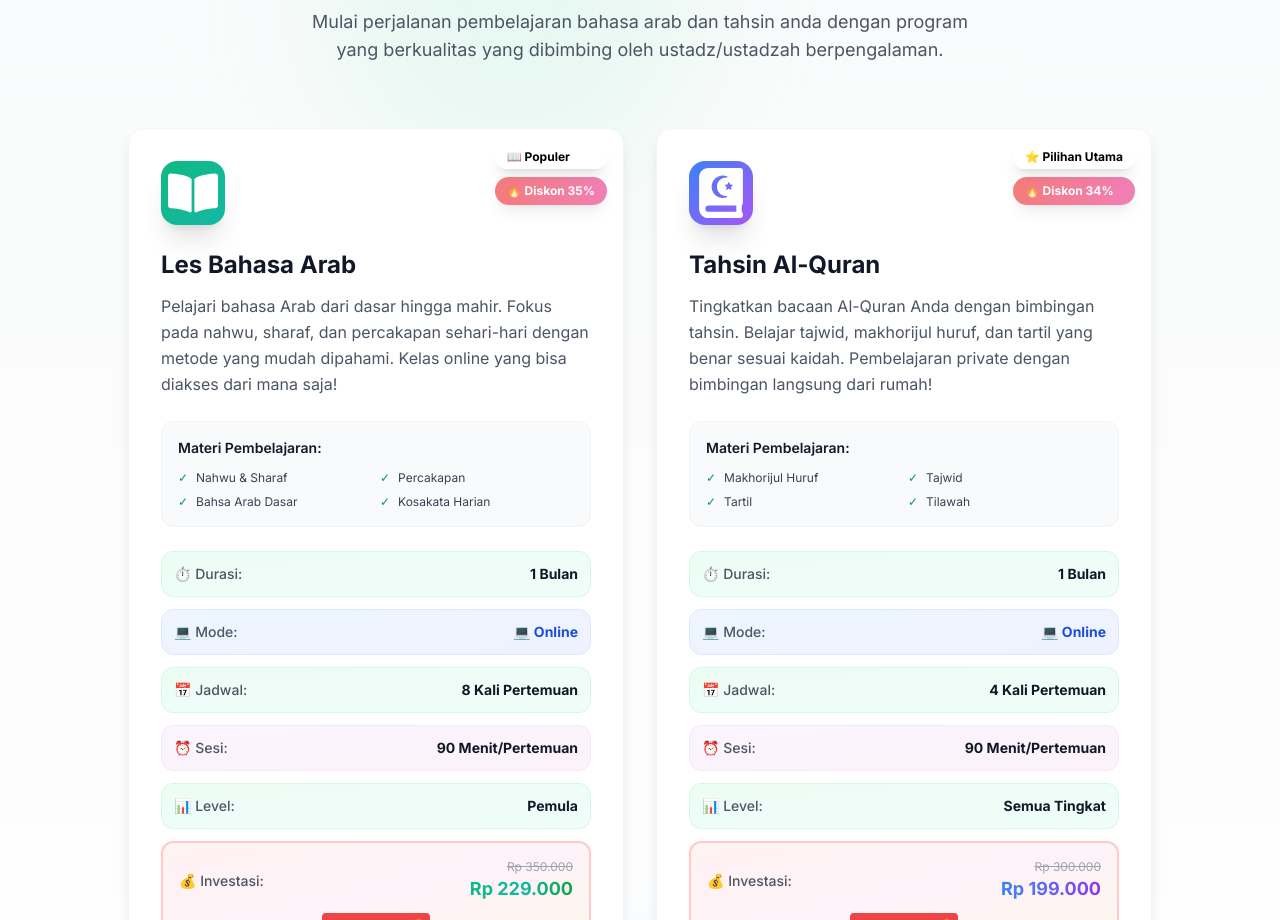
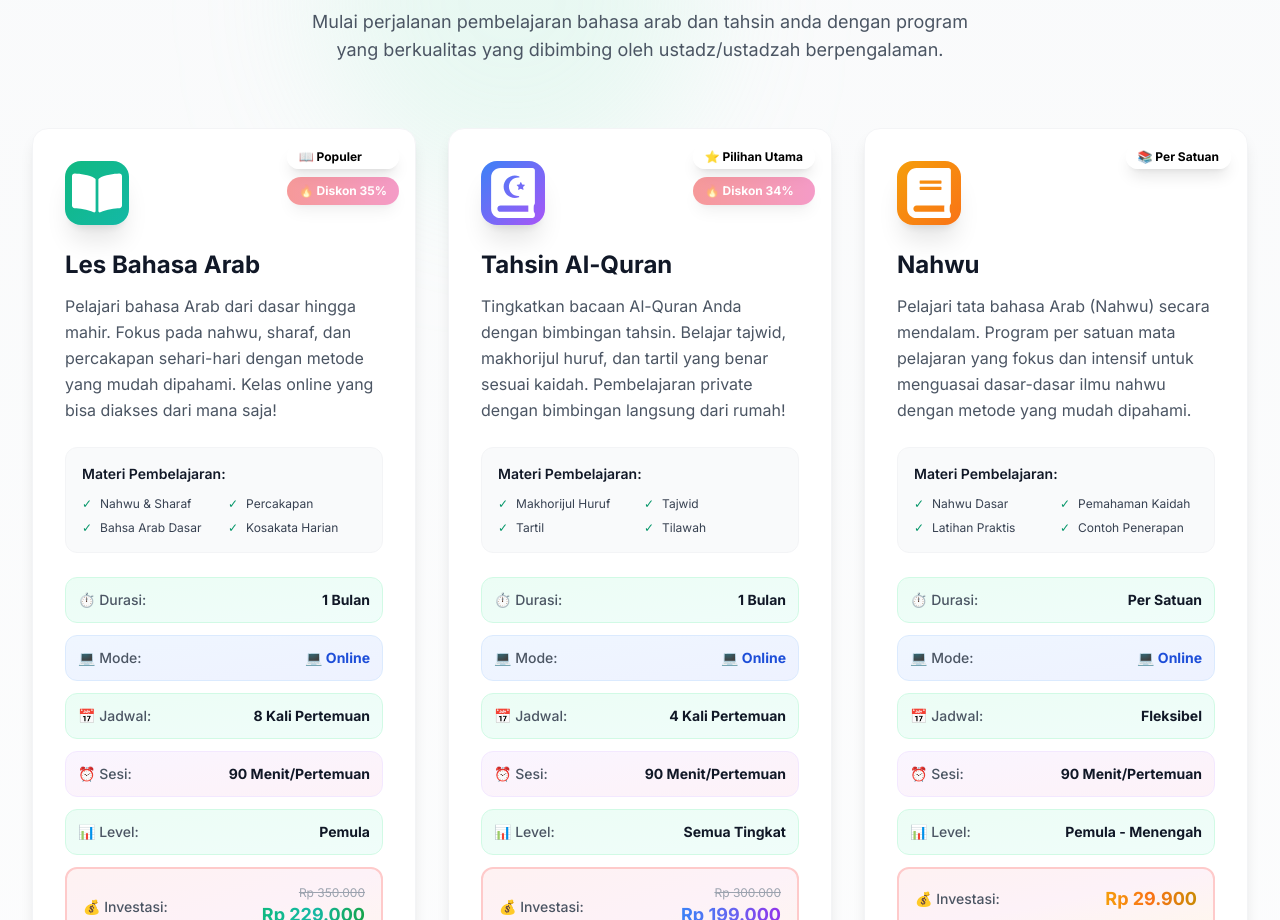
Before and after one commit to ekonugroho98/karaya, a Next.js app: page / in a window 1280 px wide. Shown: the part 1880-2800 px from the top of the page. Built offline with nearby package versions, Linux system fonts and the light colour scheme.

Commit message:
feat: tambah program Nahwu dan Sharaf per satuan dengan harga Rp 29.900

```diff
--- a/app/programs/page.tsx
+++ b/app/programs/page.tsx
@@ -1,4 +1,4 @@
-import { FaBookOpen, FaQuran } from 'react-icons/fa'
+import { FaBookOpen, FaQuran, FaGraduationCap, FaBook } from 'react-icons/fa'
 
 export default function ProgramsPage() {
   const programs = [
@@ -29,6 +29,34 @@ export default function ProgramsPage() {
       mode: '💻 Online',
       gradient: 'from-blue-500 to-indigo-600',
       modules: ['Makhorijul Huruf', 'Ahkamul Huruf', 'Tajwid Lengkap', 'Tartil & Mujawwad', 'Gharib & Musykilat', 'Adab Tilawah'],
+    },
+    {
+      icon: <FaBook size={60} />,
+      title: 'Nahwu',
+      description: 'Pelajari tata bahasa Arab (Nahwu) secara mendalam. Program per satuan mata pelajaran yang fokus dan intensif untuk menguasai dasar-dasar ilmu nahwu dengan metode yang mudah dipahami.',
+      duration: 'Per Satuan',
+      level: 'Pemula - Menengah',
+      originalPrice: null,
+      price: 'Rp 29.900',
+      discount: null,
+      schedule: 'Fleksibel',
+      mode: '💻 Online',
+      gradient: 'from-amber-500 to-orange-600',
+      modules: ['Nahwu Dasar', 'Pemahaman Kaidah', 'Latihan Praktis', 'Contoh Penerapan', 'Evaluasi Berkala', 'Tanya Jawab'],
+    },
+    {
+      icon: <FaGraduationCap size={60} />,
+      title: 'Sharaf',
+      description: 'Pelajari morfologi Arab (Sharaf) secara mendalam. Program per satuan mata pelajaran yang fokus dan intensif untuk menguasai dasar-dasar ilmu sharaf dengan metode yang mudah dipahami.',
+      duration: 'Per Satuan',
+      level: 'Pemula - Menengah',
+      originalPrice: null,
+      price: 'Rp 29.900',
+      discount: null,
+      schedule: 'Fleksibel',
+      mode: '💻 Online',
+      gradient: 'from-amber-500 to-orange-600',
+      modules: ['Sharaf Dasar', 'Pemahaman Kaidah', 'Latihan Praktis', 'Contoh Penerapan', 'Evaluasi Berkala', 'Tanya Jawab'],
     },
   ]
 
@@ -71,18 +99,28 @@ export default function ProgramsPage() {
       {/* Programs Grid */}
       <section className="py-16 bg-gray-50">
         <div className="max-w-6xl mx-auto px-4 sm:px-6 lg:px-8">
-          <div className="grid grid-cols-1 md:grid-cols-2 gap-8">
+          <div className="grid grid-cols-1 md:grid-cols-2 lg:grid-cols-3 gap-8">
             {programs.map((program, index) => (
               <div
                 key={index}
                 className="group relative bg-white rounded-2xl shadow-lg overflow-hidden hover:shadow-glow-lg transition-all duration-500 transform hover:-translate-y-2 border border-gray-100"
               >
                 {/* Discount Badge */}
+                {program.discount && (
                   <div className="absolute top-4 right-4 z-10">
                     <span className="inline-block px-3 py-1.5 bg-gradient-to-r from-red-500 to-pink-500 text-white rounded-full text-xs font-bold shadow-lg animate-pulse">
                       🔥 Diskon {program.discount}
                     </span>
                   </div>
+                )}
+                {/* Badge for per-satuan programs */}
+                {!program.discount && (
+                  <div className="absolute top-4 right-4 z-10">
+                    <span className="inline-block px-3 py-1.5 bg-gradient-to-r from-amber-500 to-orange-500 text-white rounded-full text-xs font-bold shadow-lg">
+                      📚 Per Satuan
+                    </span>
+                  </div>
+                )}
 
                 <div className="p-8">
                   {/* Icon with gradient background */}
@@ -118,17 +156,21 @@ export default function ProgramsPage() {
                       <div className="flex items-center justify-between mb-1">
                         <span className="text-gray-600 text-sm font-medium">💰 Investasi:</span>
                         <div className="flex flex-col items-end">
+                          {program.originalPrice && (
                             <span className="text-xs text-gray-400 line-through">{program.originalPrice}</span>
+                          )}
                           <span className={`font-bold text-lg bg-gradient-to-r ${program.gradient} bg-clip-text text-transparent`}>
                             {program.price}
                           </span>
                         </div>
                       </div>
+                      {program.discount && (
                         <div className="mt-2 text-center">
                           <span className="inline-block px-2 py-1 bg-red-500 text-white text-xs font-bold rounded">
                             HEMAT {program.discount} 🎉
                           </span>
                         </div>
+                      )}
                     </div>
                   </div>
 
--- a/components/Programs.tsx
+++ b/components/Programs.tsx
@@ -1,4 +1,4 @@
-import { FaBookOpen, FaQuran } from 'react-icons/fa'
+import { FaBookOpen, FaQuran, FaGraduationCap, FaBook } from 'react-icons/fa'
 
 export default function Programs() {
   const programs = [
@@ -36,6 +36,40 @@ export default function Programs() {
       badge: '⭐ Pilihan Utama',
       features: ['Makhorijul Huruf', 'Tajwid', 'Tartil', 'Tilawah'],
     },
+    {
+      icon: <FaBook size={50} />,
+      title: 'Nahwu',
+      description: 'Pelajari tata bahasa Arab (Nahwu) secara mendalam. Program per satuan mata pelajaran yang fokus dan intensif untuk menguasai dasar-dasar ilmu nahwu dengan metode yang mudah dipahami.',
+      duration: 'Per Satuan',
+      level: 'Pemula - Menengah',
+      originalPrice: null,
+      price: 'Rp 29.900',
+      discount: null,
+      schedule: 'Fleksibel',
+      mode: '💻 Online',
+      gradient: 'from-amber-500 via-orange-500 to-yellow-600',
+      bgGradient: 'from-amber-50 to-orange-50',
+      iconBg: 'bg-gradient-to-br from-amber-500 to-orange-500',
+      badge: '📚 Per Satuan',
+      features: ['Nahwu Dasar', 'Pemahaman Kaidah', 'Latihan Praktis', 'Contoh Penerapan'],
+    },
+    {
+      icon: <FaGraduationCap size={50} />,
+      title: 'Sharaf',
+      description: 'Pelajari morfologi Arab (Sharaf) secara mendalam. Program per satuan mata pelajaran yang fokus dan intensif untuk menguasai dasar-dasar ilmu sharaf dengan metode yang mudah dipahami.',
+      duration: 'Per Satuan',
+      level: 'Pemula - Menengah',
+      originalPrice: null,
+      price: 'Rp 29.900',
+      discount: null,
+      schedule: 'Fleksibel',
+      mode: '💻 Online',
+      gradient: 'from-amber-500 via-orange-500 to-yellow-600',
+      bgGradient: 'from-amber-50 to-orange-50',
+      iconBg: 'bg-gradient-to-br from-amber-500 to-orange-500',
+      badge: '📚 Per Satuan',
+      features: ['Sharaf Dasar', 'Pemahaman Kaidah', 'Latihan Praktis', 'Contoh Penerapan'],
+    },
   ]
 
   return (
@@ -57,7 +91,7 @@ export default function Programs() {
           </p>
         </div>
 
-        <div className="grid grid-cols-1 md:grid-cols-2 gap-8 max-w-5xl mx-auto mb-12">
+        <div className="grid grid-cols-1 md:grid-cols-2 lg:grid-cols-3 gap-8 max-w-7xl mx-auto mb-12">
           {programs.map((program, index) => (
             <div
               key={index}
@@ -73,9 +107,11 @@ export default function Programs() {
                   {program.badge}
                 </span>
                 {/* Discount Badge */}
+                {program.discount && (
                   <span className="inline-block px-3 py-1.5 bg-gradient-to-r from-red-500 to-pink-500 text-white rounded-full text-xs font-bold shadow-lg animate-pulse">
                     🔥 Diskon {program.discount}
                   </span>
+                )}
               </div>
 
               <div className="p-8 relative z-10">
@@ -131,17 +167,21 @@ export default function Programs() {
                     <div className="flex items-center justify-between mb-1">
                       <span className="text-gray-600 text-sm font-medium">💰 Investasi:</span>
                       <div className="flex flex-col items-end">
+                        {program.originalPrice && (
                           <span className="text-xs text-gray-400 line-through">{program.originalPrice}</span>
+                        )}
                         <span className={`font-bold text-lg bg-gradient-to-r ${program.gradient} bg-clip-text text-transparent`}>
                           {program.price}
                         </span>
                       </div>
                     </div>
+                    {program.discount && (
                       <div className="mt-2 text-center">
                         <span className="inline-block px-2 py-1 bg-red-500 text-white text-xs font-bold rounded">
                           HEMAT {program.discount} 🎉
                         </span>
                       </div>
+                    )}
                   </div>
                 </div>
 
```
Lines whose indentation alone changed are shown as unchanged.
